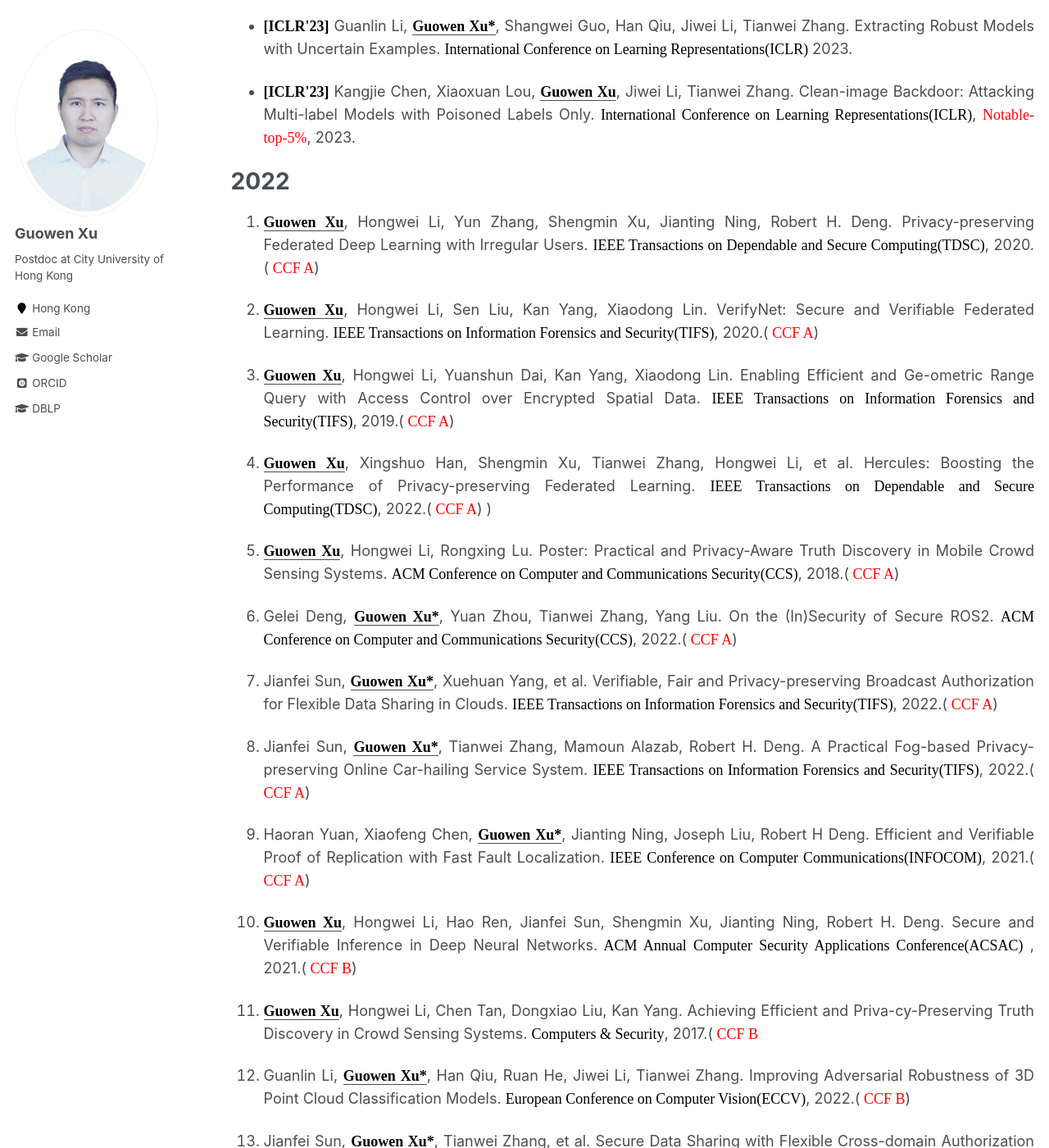
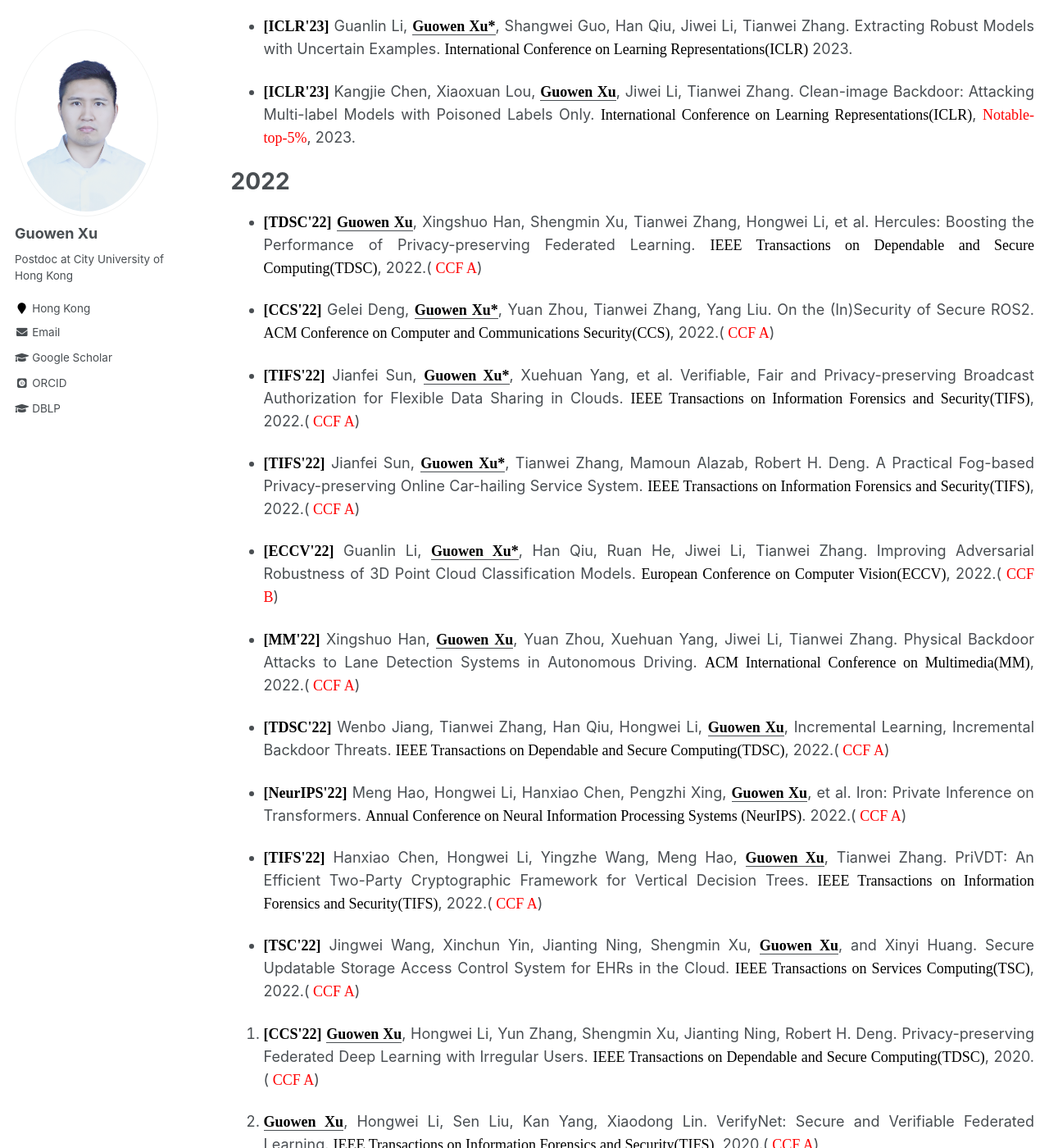
Before and after one commit to Guowen-xu/guowen-xu.github.io, a Jekyll site: the page built from _pages/publications.md, in a window 1280 px wide and 1400 px high, scrolled down 1687 px. Shown: the whole window at 82% size. Built offline with Jekyll 4.4.1, drawn with Linux system fonts in a browser that asks for light colours; some web fonts are replaced; some of the changed text lies outside the part shown.

Commit message:
Update publications.md

```diff
--- a/_pages/publications.md
+++ b/_pages/publications.md
@@ -47,23 +47,46 @@ You can find my articles on my [Google Scholar](https://scholar.google.com.hk/ci
 *  <p align="justify">  <b><font face="Times New Roman" color=black size=4> [ICLR'23]</font></b> Kangjie Chen, Xiaoxuan Lou, <u><b><font face="Times New Roman" color=black size=4> Guowen Xu</font></b></u>, Jiwei Li, Tianwei Zhang. Clean-image Backdoor: Attacking Multi-label Models with Poisoned Labels Only. <font face="Times New Roman" color=black size=4> International Conference on Learning Representations(ICLR)</font>, <font face="Times New Roman" color=red size=4> Notable-top-5%</font>, 2023.
 
 # 2022
-5. <p align="justify"> <u><b><font face="Times New Roman" color=black size=4> Guowen Xu</font></b></u>,  Hongwei Li, Yun Zhang, Shengmin Xu, Jianting Ning, Robert H. Deng. Privacy-preserving Federated Deep Learning with Irregular Users. <font face="Times New Roman" color=black size=4> IEEE Transactions on Dependable and Secure Computing(TDSC)</font>, 2020. (<font face="Times New Roman" color=red size=4> CCF A</font>)
+* <p align="justify">  <b><font face="Times New Roman" color=black size=4> [TDSC'22]</font></b> <u><b><font face="Times New Roman" color=black size=4> Guowen Xu</font></b></u>, Xingshuo Han, Shengmin Xu, Tianwei Zhang, Hongwei Li, et al. Hercules: Boosting the Performance of Privacy-preserving Federated Learning. <font face="Times New Roman" color=black size=4> IEEE Transactions on Dependable and Secure Computing(TDSC)</font>, 2022.(<font face="Times New Roman" color=red size=4> CCF A</font>)
+
+* <p align="justify">  <b><font face="Times New Roman" color=black size=4> [CCS'22]</font></b> Gelei Deng, <u><b><font face="Times New Roman" color=black size=4> Guowen Xu*</font></b></u>, Yuan Zhou, Tianwei Zhang, Yang Liu. On the (In)Security of Secure ROS2. <font face="Times New Roman" color=black size=4>  ACM Conference on Computer and Communications Security(CCS)</font>, 2022.(<font face="Times New Roman" color=red size=4> CCF A</font>)
+
+* <p align="justify">  <b><font face="Times New Roman" color=black size=4> [TIFS'22]</font></b> Jianfei Sun, <u><b><font face="Times New Roman" color=black size=4> Guowen Xu*</font></b></u>, Xuehuan Yang,  et al. Verifiable, Fair and Privacy-preserving Broadcast Authorization for Flexible Data Sharing in Clouds. <font face="Times New Roman" color=black size=4> IEEE Transactions on Information Forensics and Security(TIFS)</font>, 2022.(<font face="Times New Roman" color=red size=4> CCF A</font>)
+
+* <p align="justify">  <b><font face="Times New Roman" color=black size=4> [TIFS'22]</font></b> Jianfei Sun, <u><b><font face="Times New Roman" color=black size=4> Guowen Xu*</font></b></u>, Tianwei Zhang, Mamoun Alazab, Robert H. Deng. A Practical Fog-based Privacy-preserving Online Car-hailing Service System. <font face="Times New Roman" color=black size=4> IEEE Transactions on Information Forensics and Security(TIFS)</font>, 2022.(<font face="Times New Roman" color=red size=4> CCF A</font>)
+
+* <p align="justify"> <b><font face="Times New Roman" color=black size=4> [ECCV'22]</font></b> Guanlin Li, <u><b><font face="Times New Roman" color=black size=4> Guowen Xu*</font></b></u>, Han Qiu, Ruan He, Jiwei Li,  Tianwei Zhang. Improving Adversarial Robustness of 3D Point Cloud Classification Models.  <font face="Times New Roman" color=black size=4> European Conference on Computer Vision(ECCV)</font>, 2022.(<font face="Times New Roman" color=red size=4> CCF B</font>)
+
+* <p align="justify"> <b><font face="Times New Roman" color=black size=4> [MM'22]</font></b> Xingshuo Han, <u><b><font face="Times New Roman" color=black size=4> Guowen Xu</font></b></u>, Yuan Zhou, Xuehuan Yang, Jiwei Li, Tianwei Zhang. Physical Backdoor Attacks to Lane Detection Systems in Autonomous Driving.  <font face="Times New Roman" color=black size=4>ACM International Conference on Multimedia(MM)</font>, 2022.(<font face="Times New Roman" color=red size=4> CCF A</font>)
+
+* <p align="justify"> <b><font face="Times New Roman" color=black size=4> [TDSC'22]</font></b> Wenbo Jiang, Tianwei Zhang, Han Qiu, Hongwei Li, <u><b><font face="Times New Roman" color=black size=4> Guowen Xu</font></b></u>, Incremental Learning, Incremental Backdoor Threats. <font face="Times New Roman" color=black size=4> IEEE Transactions on Dependable and Secure Computing(TDSC)</font>, 2022.(<font face="Times New Roman" color=red size=4> CCF A</font>)
+
+* <p align="justify"><b><font face="Times New Roman" color=black size=4> [NeurIPS'22]</font></b>  Meng Hao, Hongwei Li, Hanxiao Chen, Pengzhi Xing, <u><b><font face="Times New Roman" color=black size=4> Guowen Xu</font></b></u>, et al. Iron: Private Inference on Transformers.  <font face="Times New Roman" color=black size=4>  Annual Conference on Neural Information Processing Systems (NeurIPS)</font>. 2022.(<font face="Times New Roman" color=red size=4> CCF A</font>)
+
+* <p align="justify">  <b><font face="Times New Roman" color=black size=4> [TIFS'22]</font></b> Hanxiao Chen, Hongwei Li, Yingzhe Wang, Meng Hao,  <u><b><font face="Times New Roman" color=black size=4> Guowen Xu</font></b></u>, Tianwei Zhang. PriVDT: An Efficient Two-Party Cryptographic Framework for Vertical Decision Trees. <font face="Times New Roman" color=black size=4> IEEE Transactions on Information Forensics and Security(TIFS)</font>, 2022.(<font face="Times New Roman" color=red size=4> CCF A</font>)
+
+
+* <p align="justify">  <b><font face="Times New Roman" color=black size=4> [TSC'22]</font></b> Jingwei Wang, Xinchun Yin, Jianting Ning, Shengmin Xu, <u><b><font face="Times New Roman" color=black size=4> Guowen Xu</font></b></u>, and Xinyi Huang. Secure Updatable Storage Access Control System for EHRs in the Cloud. <font face="Times New Roman" color=black size=4> IEEE Transactions on Services Computing(TSC)</font>, 2022.(<font face="Times New Roman" color=red size=4> CCF A</font>)
+
+
+
+
+5. <p align="justify">  <b><font face="Times New Roman" color=black size=4> [CCS'22]</font></b> <u><b><font face="Times New Roman" color=black size=4> Guowen Xu</font></b></u>,  Hongwei Li, Yun Zhang, Shengmin Xu, Jianting Ning, Robert H. Deng. Privacy-preserving Federated Deep Learning with Irregular Users. <font face="Times New Roman" color=black size=4> IEEE Transactions on Dependable and Secure Computing(TDSC)</font>, 2020. (<font face="Times New Roman" color=red size=4> CCF A</font>)
 
 
 14. <p align="justify"><u><b><font face="Times New Roman" color=black size=4> Guowen Xu</font></b></u>, Hongwei Li, Sen Liu, Kan Yang, Xiaodong Lin. VerifyNet: Secure and Verifiable Federated Learning. <font face="Times New Roman" color=black size=4> IEEE Transactions on Information Forensics and Security(TIFS)</font>, 2020.(<font face="Times New Roman" color=red size=4> CCF A</font>)
 15. <p align="justify"><u><b><font face="Times New Roman" color=black size=4> Guowen Xu</font></b></u>, Hongwei Li, Yuanshun Dai, Kan Yang, Xiaodong Lin. Enabling Efficient and Ge-ometric Range Query with Access Control over Encrypted Spatial Data. <font face="Times New Roman" color=black size=4> IEEE Transactions on Information Forensics and Security(TIFS)</font>,  2019.(<font face="Times New Roman" color=red size=4> CCF A</font>)
-16. <p align="justify"><u><b><font face="Times New Roman" color=black size=4> Guowen Xu</font></b></u>, Xingshuo Han, Shengmin Xu, Tianwei Zhang, Hongwei Li, et al. Hercules: Boosting the Performance of Privacy-preserving Federated Learning. <font face="Times New Roman" color=black size=4> IEEE Transactions on Dependable and Secure Computing(TDSC)</font>, 2022.(<font face="Times New Roman" color=red size=4> CCF A</font>)
+
 )
 18. <p align="justify"><u><b><font face="Times New Roman" color=black size=4> Guowen Xu</font></b></u>, Hongwei Li, Rongxing Lu. Poster: Practical and Privacy-Aware Truth Discovery in Mobile Crowd Sensing Systems.  <font face="Times New Roman" color=black size=4>  ACM Conference on Computer and Communications Security(CCS)</font>, 2018.(<font face="Times New Roman" color=red size=4> CCF A</font>)
-19. <p align="justify">Gelei Deng, <u><b><font face="Times New Roman" color=black size=4> Guowen Xu*</font></b></u>, Yuan Zhou, Tianwei Zhang, Yang Liu. On the (In)Security of Secure ROS2. <font face="Times New Roman" color=black size=4>  ACM Conference on Computer and Communications Security(CCS)</font>, 2022.(<font face="Times New Roman" color=red size=4> CCF A</font>)
-20. <p align="justify">Jianfei Sun, <u><b><font face="Times New Roman" color=black size=4> Guowen Xu*</font></b></u>, Xuehuan Yang,  et al. Verifiable, Fair and Privacy-preserving Broadcast Authorization for Flexible Data Sharing in Clouds. <font face="Times New Roman" color=black size=4> IEEE Transactions on Information Forensics and Security(TIFS)</font>, 2022.(<font face="Times New Roman" color=red size=4> CCF A</font>)
-21. <p align="justify">Jianfei Sun, <u><b><font face="Times New Roman" color=black size=4> Guowen Xu*</font></b></u>, Tianwei Zhang, Mamoun Alazab, Robert H. Deng. A Practical Fog-based Privacy-preserving Online Car-hailing Service System. <font face="Times New Roman" color=black size=4> IEEE Transactions on Information Forensics and Security(TIFS)</font>, 2022.(<font face="Times New Roman" color=red size=4> CCF A</font>)
+
+
 
 23. <p align="justify">Haoran Yuan, Xiaofeng Chen, <u><b><font face="Times New Roman" color=black size=4> Guowen Xu*</font></b></u>, Jianting Ning, Joseph Liu, Robert H Deng.  Efficient and Verifiable Proof of Replication with Fast Fault Localization.  <font face="Times New Roman" color=black size=4> IEEE Conference on Computer Communications(INFOCOM)</font>, 2021.(<font face="Times New Roman" color=red size=4> CCF A</font>)
 24. <p align="justify"><u><b><font face="Times New Roman" color=black size=4> Guowen Xu</font></b></u>, Hongwei Li, Hao Ren, Jianfei Sun, Shengmin Xu, Jianting Ning, Robert H. Deng. Secure and Verifiable Inference in Deep Neural Networks.<font face="Times New Roman" color=black size=4> ACM Annual Computer Security Applications Conference(ACSAC) </font>, 2021.(<font face="Times New Roman" color=red size=4> CCF B</font>)
 25. <p align="justify"><u><b><font face="Times New Roman" color=black size=4> Guowen Xu</font></b></u>, Hongwei Li, Chen Tan, Dongxiao Liu, Kan Yang. Achieving Efficient and Priva-cy-Preserving Truth Discovery in Crowd Sensing Systems. <font face="Times New Roman" color=black size=4> Computers & Security</font>, 2017.(<font face="Times New Roman" color=red size=4> CCF B</font>
 
-27. <p align="justify">Guanlin Li, <u><b><font face="Times New Roman" color=black size=4> Guowen Xu*</font></b></u>, Han Qiu, Ruan He, Jiwei Li,  Tianwei Zhang. Improving Adversarial Robustness of 3D Point Cloud Classification Models.  <font face="Times New Roman" color=black size=4> European Conference on Computer Vision(ECCV)</font>, 2022.(<font face="Times New Roman" color=red size=4> CCF B</font>)
+
 
 29. <p align="justify">Jianfei Sun,  <u><b><font face="Times New Roman" color=black size=4> Guowen Xu*</font></b></u>, Tianwei Zhang, et al. Secure Data Sharing with Flexible Cross-domain Authorization in Autonomous Vehicle Systems. <font face="Times New Roman" color=black size=4> IEEE Transactions on Intelligent Transportation Systems(TITS)</font>, 2021.(<font face="Times New Roman" color=red size=4> CCF B</font>)
 30. <p align="justify"><u><b><font face="Times New Roman" color=black size=4> Guowen Xu</font></b></u>, Hongwei Li, Shengmin Xu, Hao Ren, Kan Yang, Yinghui Zhang, Jianfei Sun, Robert H. Deng. Catch You If You Deceive Me: Verifiable and Privacy-aware Truth Discovery in Crowd Sensing Systems. <font face="Times New Roman" color=black size=4> ACM ASIA Conference on Computer and Communications Security(ASIACCS)</font>, 2020. (<font face="Times New Roman" color=red size=4> CCF C</font>)
@@ -76,22 +99,20 @@ You can find my articles on my [Google Scholar](https://scholar.google.com.hk/ci
 
 
 # Co-author paper
-1. <p align="justify">Xingshuo Han, <u><b><font face="Times New Roman" color=black size=4> Guowen Xu</font></b></u>, Yuan Zhou, Xuehuan Yang, Jiwei Li, Tianwei Zhang. Physical Backdoor Attacks to Lane Detection Systems in Autonomous Driving.  <font face="Times New Roman" color=black size=4>ACM International Conference on Multimedia(MM)</font>, 2022.(<font face="Times New Roman" color=red size=4> CCF A</font>)
+
 
 
 
 5.  <p align="justify">Xiaoyuan Liu, Hongwei Li, <u><b><font face="Times New Roman" color=black size=4> Guowen Xu</font></b></u>, Zongqi Chen, Xiaoming Huang, and Rongxing Lu. Privacy-Enhanced Federated Learning against Poisoning Adversaries. <font face="Times New Roman" color=black size=4> IEEE Transactions on Information Forensics and Security(TIFS)</font>, 2021.(<font face="Times New Roman" color=red size=4> CCF A</font>)
 6.
 
-8. <p align="justify">Wenbo Jiang, Tianwei Zhang, Han Qiu, Hongwei Li, <u><b><font face="Times New Roman" color=black size=4> Guowen Xu</font></b></u>, Incremental Learning, Incremental Backdoor Threats. <font face="Times New Roman" color=black size=4> IEEE Transactions on Dependable and Secure Computing(TDSC)</font>, 2022.(<font face="Times New Roman" color=red size=4> CCF A</font>)
+
 9. <p align="justify">Shengmin Xu, Jianting Ning, Xinyi Huang, Yingjiu Li,<u><b><font face="Times New Roman" color=black size=4> Guowen Xu</font></b></u>. Untouchable Once Revoking: A Practical and Secure Dynamic EHR Sharing System via Cloud. <font face="Times New Roman" color=black size=4> IEEE Transactions on Dependable and Secure Computing(TDSC)</font>, 2021.(<font face="Times New Roman" color=red size=4> CCF A</font>)
-10. <p align="justify">Meng Hao, Hongwei Li, Hanxiao Chen, Pengzhi Xing, <u><b><font face="Times New Roman" color=black size=4> Guowen Xu</font></b></u>, et al. Iron: Private Inference on Transformers.  <font face="Times New Roman" color=black size=4>  Annual Conference on Neural Information Processing Systems (NeurIPS)</font>. 2022.(<font face="Times New Roman" color=red size=4> CCF A</font>)
 
 
 13. <p align="justify">Shengmin Xu, Jianting Ning, Yingjiu Li, Yinghui Zhang, <u><b><font face="Times New Roman" color=black size=4> Guowen Xu</font></b></u>, et al. A Secure EMR Sharing System with Tamper Resistance and Expressive Access Control. <font face="Times New Roman" color=black size=4> IEEE Transactions on Dependable and Secure Computing(TDSC)</font>, 2021.(<font face="Times New Roman" color=red size=4> CCF A</font>)
 14. <p align="justify">Shengmin Xu, Jianting Ning, Yingjiu Li, Yinghui zhang, <u><b><font face="Times New Roman" color=black size=4> Guowen Xu</font></b></u>, et al. Match in My Way: Fine-Grained Bilateral Access Control for Secure Cloud-Fog Computing. <font face="Times New Roman" color=black size=4> IEEE Transactions on Dependable and Secure Computing(TDSC)</font>, 2020.(<font face="Times New Roman" color=red size=4> CCF A</font>)
-15. <p align="justify">Hanxiao Chen, Hongwei Li, Yingzhe Wang, Meng Hao,  <u><b><font face="Times New Roman" color=black size=4> Guowen Xu</font></b></u>, Tianwei Zhang. PriVDT: An Efficient Two-Party Cryptographic Framework for Vertical Decision Trees. <font face="Times New Roman" color=black size=4> IEEE Transactions on Information Forensics and Security(TIFS)</font>, 2022.(<font face="Times New Roman" color=red size=4> CCF A</font>)
-16. <p align="justify">Jingwei Wang, Xinchun Yin, Jianting Ning, Shengmin Xu, <u><b><font face="Times New Roman" color=black size=4> Guowen Xu</font></b></u>, and Xinyi Huang. Secure Updatable Storage Access Control System for EHRs in the Cloud. <font face="Times New Roman" color=black size=4> IEEE Transactions on Services Computing(TSC)</font>, 2022.(<font face="Times New Roman" color=red size=4> CCF A</font>)
-17. <p align="justify">Xingshuo Han, Yutong Wu, Qingjie Zhang, Yuan Zhou,  Yuan Xu, Han Qiu, <u><b><font face="Times New Roman" color=black size=4> Guowen Xu</font></b></u>, and Tianwei Zhang. Backdooring Multimodal Learning. <font face="Times New Roman" color=black size=4> IEEE Symposium on Security and Privacy(S&P)</font>, 2024.(<font face="Times New Roman" color=red size=4> CCF A</font>)
+
+
 
 19. <p align="justify">Shengmin Xu, Jianting Ning,  Jinhua Ma, <u><b><font face="Times New Roman" color=black size=4> Guowen Xu</font></b></u>, Jiaming Yuan, Robert H Deng.  Revocable Policy-Based Chameleon Hash.  <font face="Times New Roman" color=black size=4> Proceedings of European Symposium on Research in Computer Security(ESORICS)</font>, 2021.(<font face="Times New Roman" color=red size=4> CCF B</font>)
```
